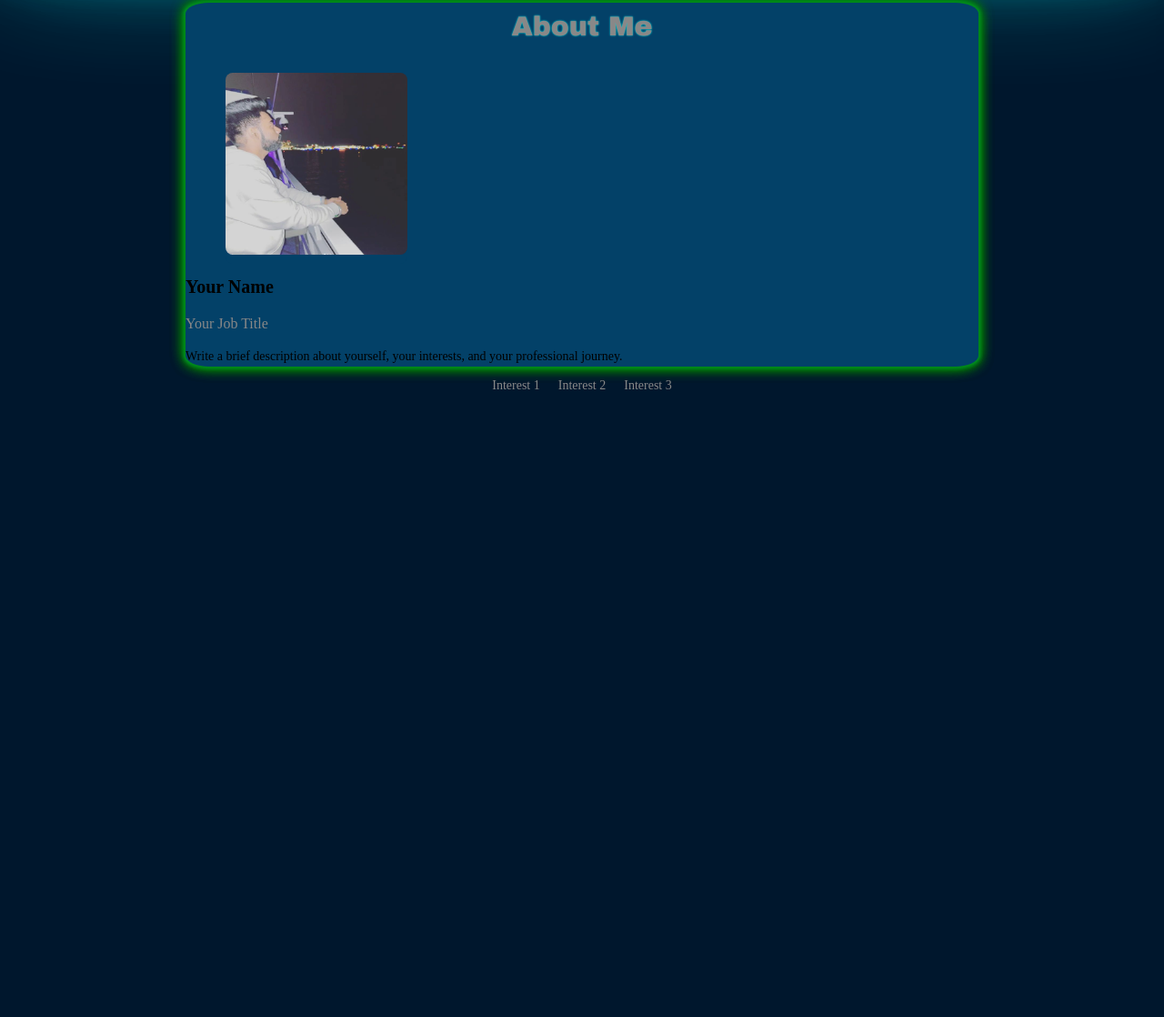
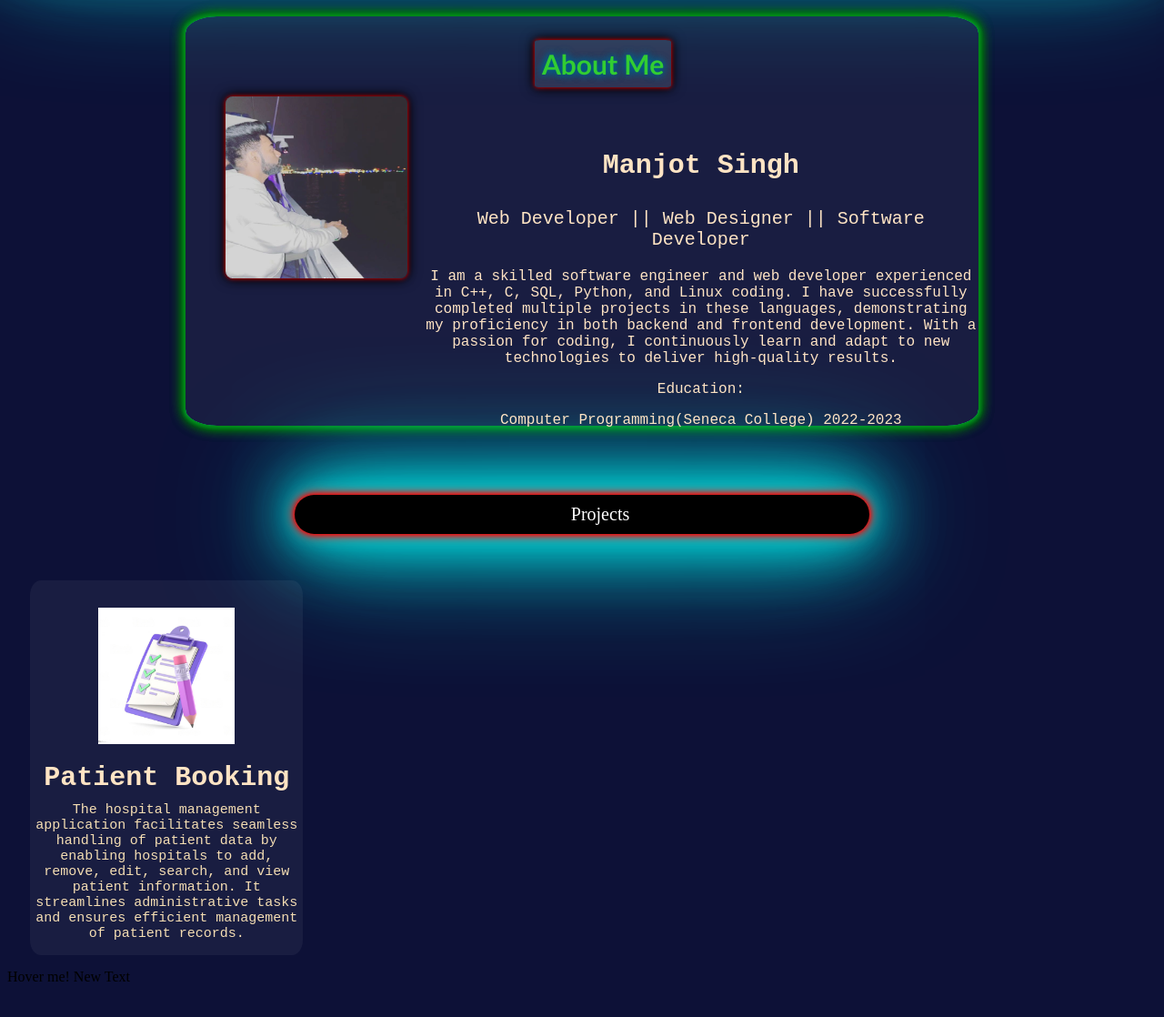
Before and after one commit to ManjotSingh4241/portfolio, a plain HTML site: page index.html in a window 1280 px wide. Shown: the part 138-1256 px from the top of the page at 91% size. Before the commit the page ends 800 px from the top, so only its background shows below. Drawn offline with Linux system fonts and the light colour scheme.

Commit message:
Final Commit

```diff
--- a/css/style.css
+++ b/css/style.css
@@ -1,5 +1,5 @@
 body {
-    background-color: #00172D;
+    background-color: #0d1137;
     background-image: url('space-image.webp');
     background-blend-mode: color-dodge;
 }
@@ -7,6 +7,7 @@ body {
 .navbar {
     background-color: black;
     border-radius: 30px;
+    margin-top:2%
 }
 
 .navbar li {
@@ -100,14 +101,25 @@ body {
     animation: fade-in 1s ease-out;
   }
    */
+#abt{
+    background-color: rgba(255, 255, 255, 0.1);
+    position:absolute;
+    text-align: center;
+    margin-left:30%;
+    margin-top:2%;
+    padding:8px;
+    border-radius: 4%;
+    box-shadow: 0 0 5px red, 0 0 10px black, 0 0 15px black;
+
+}
+
 #aboutMe {
     font-size: 30px;
-    font-family:Arial Black,Arial Bold,Gadget,sans-serif; ;
-    animation: slide-down 3s ease-out;
+    font-family:'Gill Sans', 'Gill Sans MT', Calibri, 'Trebuchet MS', sans-serif;
+    animation: slide-down 3s ease-in-out;
     margin:auto;
-    padding-top: 10px;
-    color:#888;
-    text-shadow: 0 0 2px #00e6e6;
+    color:#32CD32;
+    text-shadow: 0 0 10px darkcyan, 0 0 10px darkblue, 0 0 10px darkcyan;
 }
 
 #profile-image{
@@ -116,12 +128,15 @@ body {
 }
 
 #persImage{
-    margin-top: 4%;
+    margin-top: 10%;
     margin-left: 5%;
     width: 200px;
     height: 200px;
     border-radius: 4%;
-    box-shadow: 0px 10px #034168;
+    text-shadow: 0 0 5px #ffffff, 0 0 10px #ffffff, 0 0 15px #ffffff, 0 0 20px #00e6e6, 0 0 px #00e6e6, 0 0 80px #00e6e6, 0 0 100px #00e6e6, 0 0 150px #00e6e6;
+    animation: glowing 2s linear infinite;
+    box-shadow: 0 0 5px red, 0 0 10px black, 0 0 15px black;
+    /* box-shadow: 0px 10px #034168; */
 }
 
 /* .about-me-section{
@@ -130,11 +145,11 @@ body {
 
 .about-me-section {
     margin:auto;
-    margin-top: 6%;
-    background-color: #034168;
+    margin-top: 6.5%;
+    background-color:  rgba(255, 255, 255,0.05);
     width:69%;
-    height: 400px;
-    border-radius:3%;
+    height: 450px;
+    border-radius:4%;
     box-shadow: 0 0 5px green, 0 0 5px green, 0 0 15px green, 0 0 2px #00e6e6, 0 0 5px #00e6e6, 0 0 8px green, 0 0 15px green, 0 0 15px green;
     animation: fade-in 4s ease-in-out;
 }
@@ -152,88 +167,137 @@ body {
     }
 }
 
-/* .profile-image {
-    width: 150px;
-    height: 150px;
-    border-radius: 50%;
-    background-image: url(your-profile-image.jpg);
-    background-size: cover;
-    background-position: center;
-    animation: pulse 2s ease-in-out infinite;
-  } */
-
-/* @keyframes pulse {
-    0% {
-      transform: scale(1);
-    }
-    50% {
-      transform: scale(1.05);
-    }
-    100% {
-      transform: scale(1);
-    }
-  }
-   */
-
-/* h2 {
-    font-size: 24px;
-    font-weight: bold;
-    animation: slide-down 1s ease-out;
-  } */
-
-@keyframes slide-down {
-    0% {
-        transform: translateY(-20px);
-        opacity: 0;
-    }
-
-    100% {
-        transform: translateY(0);
-        opacity: 1;
-    }
+#personalInfo{
+    /* background-color: rgba(255, 255, 255,0.05); */
+    text-align: center;
+    margin-left:30%;
+    margin-top: -20%;
 }
 
-h3 {
-    font-size: 20px;
-    animation: fade-in 1s ease-out;
+#name{
+    color: bisque;
+    font-family: 'Courier New', Courier, monospace;
+    font-size: 30px;
 }
 
-.job-title {
-    font-size: 16px;
-    color: #888;
-    animation: fade-in 1s ease-out;
+#jobType{
+    color: bisque;
+    font-family: 'Courier New', Courier, monospace;
+    font-size: 20px;
 }
 
-.description {
-    font-size: 14px;
-    line-height: 1.5;
-    animation: fade-in 1s ease-out;
+#description{
+    color: bisque;
+    font-family: 'Courier New', Courier, monospace;
+    /* font-size: 20px; */
 }
 
-.interests-list {
-    list-style-type: none;
-    padding: 0;
-    margin: 0;
-    display: flex;
-    justify-content: center;
-    animation: fade-in 1s ease-out;
+#edu{
+    color: bisque;
+    font-family: 'Courier New', Courier, monospace;
 }
 
-.interests-list li {
-    margin: 0 10px;
-    font-size: 14px;
-    color: #888;
-    animation: slide-up 1s ease-out;
+#edu1{
+    color: bisque;
+    font-family: 'Courier New', Courier, monospace;
 }
 
-@keyframes slide-up {
-    0% {
-        transform: translateY(20px);
-        opacity: 0;
-    }
+.projects {
+    background-color: black;
+    border-radius: 30px;
+    margin-top:6%;
+    box-shadow: 0 0 5px red, 0 0 10px red, 0 0 15px red, 0 0 20px #00e6e6, 0 0 50px #00e6e6, 0 0 80px #00e6e6, 0 0 100px #00e6e6, 0 0 150px #00e6e6;
+    width:50%;
+}
 
-    100% {
-        transform: translateY(0);
-        opacity: 1;
-    }
+.projects li {
+    display: inline-block;
+    list-style: none;
+    margin: 10px 8px;
+    text-align: center;
 }
+
+.projects ul {
+    overflow: auto;
+}
+
+.projects li a {
+    padding: 3px 3px;
+    text-decoration: none;
+    color: white;
+}
+.project1 {
+    background-color:  rgba(255, 255, 255,0.05);
+    width:300px;
+    margin-top:4%;
+    margin-left:2%;
+    border-radius:4%
+}
+
+.project1 img {
+    width: 150px;
+    padding: 30px ;
+    display:block;
+    margin-left:auto;
+    margin-right:auto;
+}
+
+.project1 h4{
+    color: bisque;
+    font-family: 'Courier New', Courier, monospace;
+    font-size: 30px;
+    margin-left:auto;
+    margin-right:auto;
+    text-align:center;
+    opacity:1;
+    margin-top:-10px;
+}
+
+.project1 p{
+    color: wheat;
+    font-family: 'Courier New', Courier, monospace;
+    font-size: 15px;
+    margin-left:auto;
+    margin-right:auto;
+    text-align:center;
+    margin-top:-30px;
+    padding-bottom:15px;
+    opacity:1;
+}
+
+.project1 .lang{
+    opacity: 0;
+    position:absolute;
+    justify-content: center;
+    top:160%;
+    left:13%;
+    font-size: 70px;
+    font-weight: 900;
+    text-shadow: 0 0 5px red, 0 0 10px red, 0 0 15px red, 0 0 20px red, 0 0 px red, 0 0 80px red, 0 0 100px red, 0 0 150px red;
+    animation: glowing 2s linear infinite;
+}
+
+
+.project1:hover .lang{
+    opacity:1;
+}
+
+.project1:hover .text{
+    opacity:1;
+    filter: blur(5px);
+}
+
+.project1:hover .ph{
+    opacity:1;
+    filter: blur(5px);
+}
+
+.project1:hover img{
+    opacity:1;
+    filter: blur(5px);
+}
+
+.project1:hover .project1 .lang{
+    opacity:1;
+    filter:blur(0px);
+}
--- a/index.html
+++ b/index.html
@@ -13,10 +13,10 @@
     <header>
         <nav class="navbar">
             <center>
-                <ul>
+                <ul id="mainNav">
                     <li class="glow"><a href="#">Home</a></li>
                     <li class="glow"><a href="#aboutMe">About</a></li>
-                    <li class="glow"><a href="#">Projects</a></li>
+                    <li class="glow"><a href="#projects">Projects</a></li>
                     <li class="glow"><a href="#">Contact Me</a></li>
                 </ul>
             </center>
@@ -25,19 +25,44 @@
 
     <div class="about-me-section">
 
-       <center> <b><h2 id="aboutMe">About Me</h2></b></center>
+       <center> <b><div id="abt"><h2 id="aboutMe">About Me</h2></div></b></center>
 
         <div class="profile-image"><img id="persImage" src="media/ManjotSingh.png"></div>
-        <h3>Your Name</h3>
-        <p class="job-title">Your Job Title</p>
-        <p class="description">Write a brief description about yourself, your interests, and your professional journey.</p>
-        <ul class="interests-list">
-          <li>Interest 1</li>
-          <li>Interest 2</li>
-          <li>Interest 3</li>
-        </ul>
-      </div>
+        <div id="personalInfo">
+        <h3 id="name">Manjot Singh</h3>
+        <p id="jobType">Web Developer || Web Designer || Software Developer</p>
+        <p id="description">I am a skilled software engineer and web developer experienced in C++, C, SQL, Python, and Linux coding. I have successfully completed multiple projects in these languages, demonstrating my proficiency in both backend and frontend development. With a passion for coding, I continuously learn and adapt to new technologies to deliver high-quality results.</p>
+          <p id="edu">Education:</li>
+          <p id="edu1">Computer Programming(Seneca College)  2022-2023</li>
+        </div>
 
+    </div>
+
+    <center>
+    <nav class="projects">
+            <ul>
+                <li id="projects" class="glow"><a href="#mainNav">Projects</a></li>
+            </ul>
+        </nav>
+    </center>
+
+    <div class="project1">
+        <img class="img" src="/media/patientBooking.jpeg">
+        <div class="container">
+          <h4 class="ph"><b>Patient Booking</b></h4>
+          <p class="text">The hospital management application facilitates seamless handling of patient data by enabling hospitals to add, remove, edit, search, and view patient information. It streamlines administrative tasks and ensures efficient management of patient records.</p>
+        <p id="lang" class="lang">C</p>
+        </div>
+
+    </div>
+<!--  -->
+
+<div class="container">
+    <div class="box">
+      <span class="text">Hover me!</span>
+      <span class="hover-text">New Text</span>
+    </div>
+  </div>
 
 
 </body>
```
Also changed, not shown: media/patientBooking.jpeg (added).
